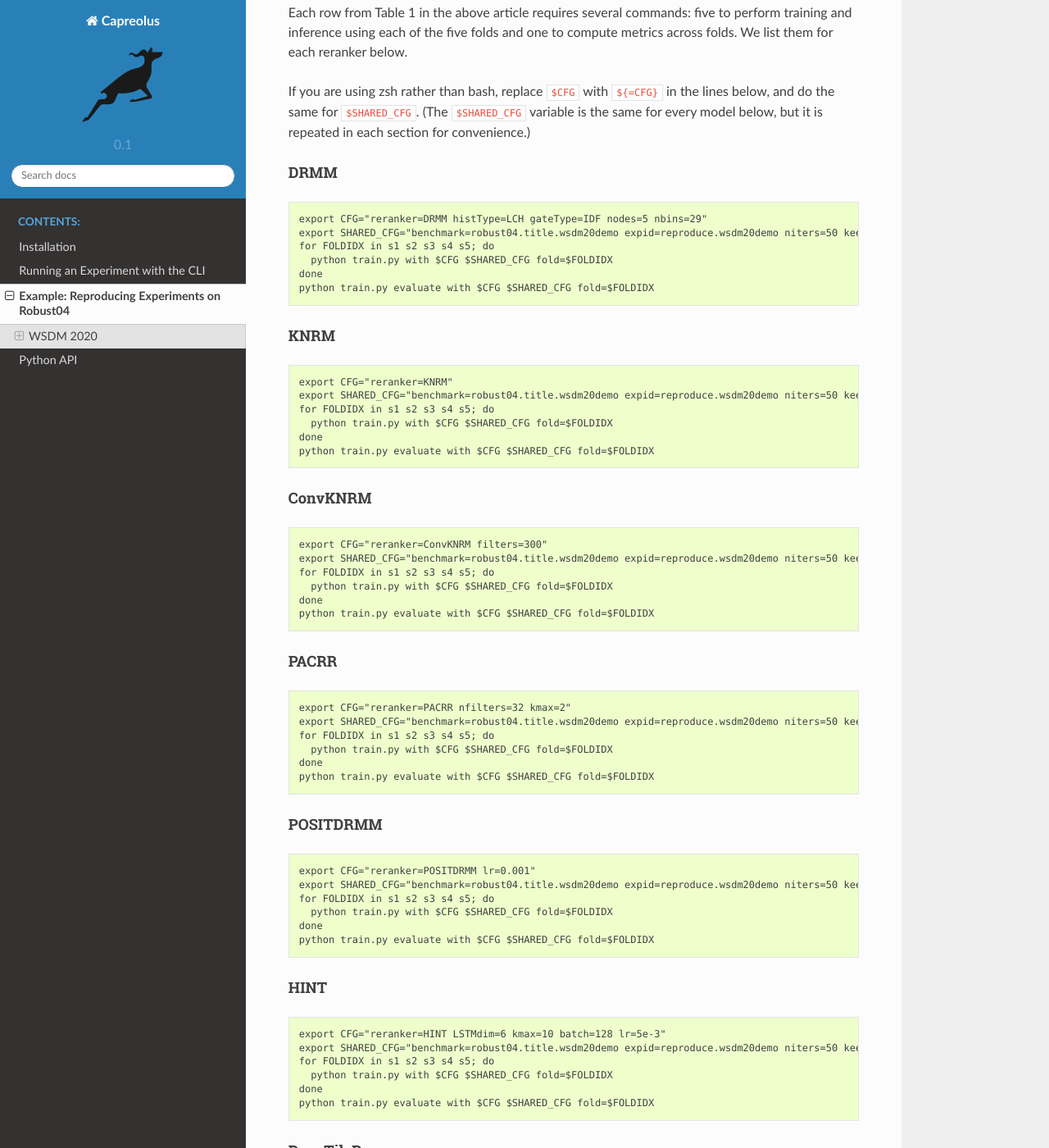
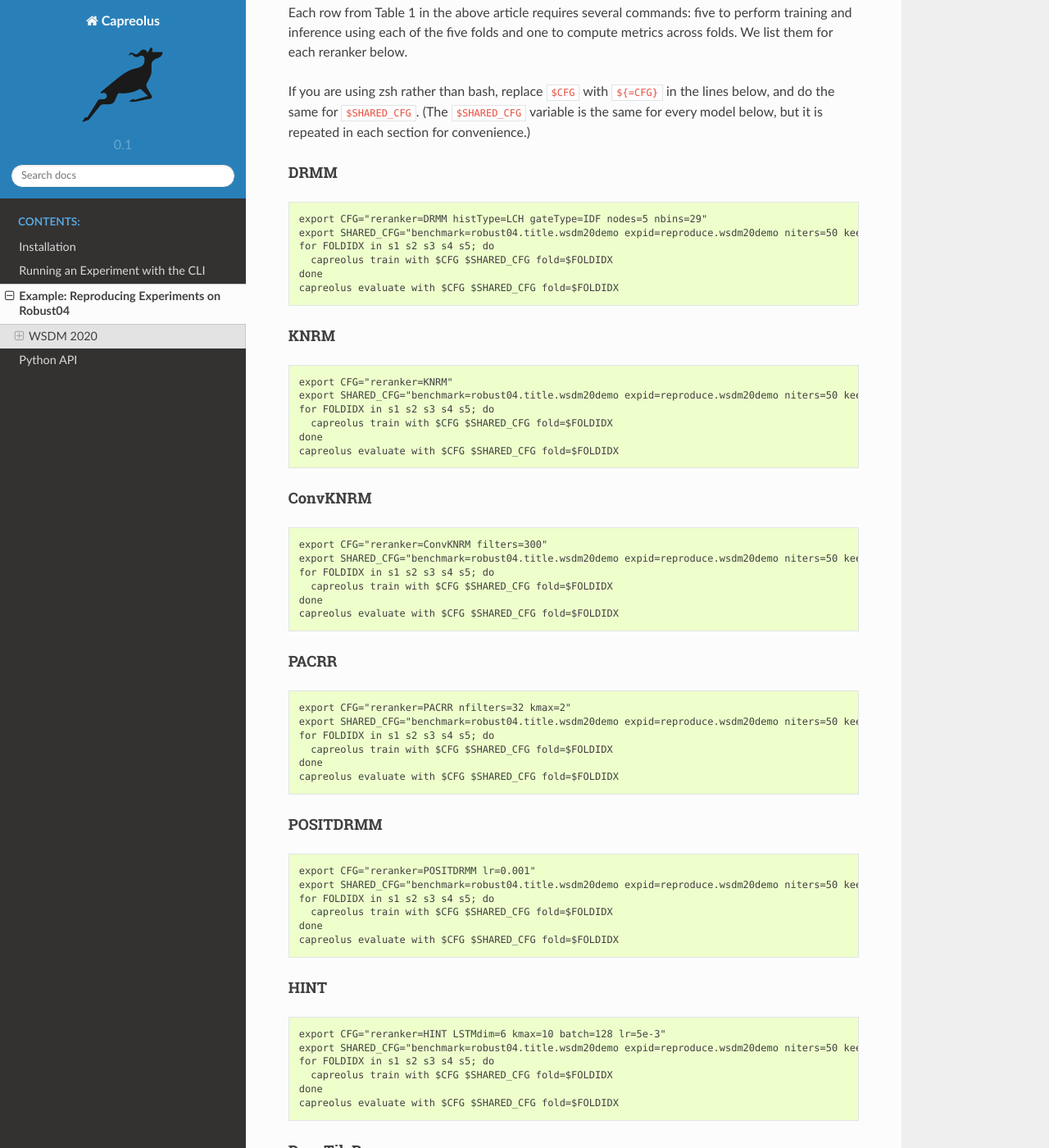
Before and after one commit to capreolus-ir/capreolus, a Sphinx documentation site: the page built from docs/experiments-wsdm20.md, in a window 1280 px wide and 1400 px high, scrolled down 528 px. Shown: the whole window at 82% size. Built offline with Sphinx 7.4.7 and the Read the Docs theme 2.0.0, drawn with Linux system fonts in a browser that asks for light colours; some of the changed text lies outside the part shown.

Commit message:
specify capreolus command rather than main script

````diff
--- a/docs/experiments-wsdm20.md
+++ b/docs/experiments-wsdm20.md
@@ -16,9 +16,9 @@
 export CFG="reranker=DRMM histType=LCH gateType=IDF nodes=5 nbins=29"
 export SHARED_CFG="benchmark=robust04.title.wsdm20demo expid=reproduce.wsdm20demo niters=50 keepstops=False"
 for FOLDIDX in s1 s2 s3 s4 s5; do
-  python train.py with $CFG $SHARED_CFG fold=$FOLDIDX
+  capreolus train with $CFG $SHARED_CFG fold=$FOLDIDX
 done
-python train.py evaluate with $CFG $SHARED_CFG fold=$FOLDIDX
+capreolus evaluate with $CFG $SHARED_CFG fold=$FOLDIDX
 ```
 
 #### KNRM
@@ -26,9 +26,9 @@
 export CFG="reranker=KNRM"
 export SHARED_CFG="benchmark=robust04.title.wsdm20demo expid=reproduce.wsdm20demo niters=50 keepstops=False"
 for FOLDIDX in s1 s2 s3 s4 s5; do
-  python train.py with $CFG $SHARED_CFG fold=$FOLDIDX
+  capreolus train with $CFG $SHARED_CFG fold=$FOLDIDX
 done
-python train.py evaluate with $CFG $SHARED_CFG fold=$FOLDIDX
+capreolus evaluate with $CFG $SHARED_CFG fold=$FOLDIDX
 ```
 
 #### ConvKNRM
@@ -36,9 +36,9 @@
 export CFG="reranker=ConvKNRM filters=300"
 export SHARED_CFG="benchmark=robust04.title.wsdm20demo expid=reproduce.wsdm20demo niters=50 keepstops=False"
 for FOLDIDX in s1 s2 s3 s4 s5; do
-  python train.py with $CFG $SHARED_CFG fold=$FOLDIDX
+  capreolus train with $CFG $SHARED_CFG fold=$FOLDIDX
 done
-python train.py evaluate with $CFG $SHARED_CFG fold=$FOLDIDX
+capreolus evaluate with $CFG $SHARED_CFG fold=$FOLDIDX
 ```
 
 #### PACRR
@@ -46,9 +46,9 @@
 export CFG="reranker=PACRR nfilters=32 kmax=2"
 export SHARED_CFG="benchmark=robust04.title.wsdm20demo expid=reproduce.wsdm20demo niters=50 keepstops=False"
 for FOLDIDX in s1 s2 s3 s4 s5; do
-  python train.py with $CFG $SHARED_CFG fold=$FOLDIDX
+  capreolus train with $CFG $SHARED_CFG fold=$FOLDIDX
 done
-python train.py evaluate with $CFG $SHARED_CFG fold=$FOLDIDX
+capreolus evaluate with $CFG $SHARED_CFG fold=$FOLDIDX
 ```
 
 #### POSITDRMM
@@ -56,9 +56,9 @@
 export CFG="reranker=POSITDRMM lr=0.001"
 export SHARED_CFG="benchmark=robust04.title.wsdm20demo expid=reproduce.wsdm20demo niters=50 keepstops=False"
 for FOLDIDX in s1 s2 s3 s4 s5; do
-  python train.py with $CFG $SHARED_CFG fold=$FOLDIDX
+  capreolus train with $CFG $SHARED_CFG fold=$FOLDIDX
 done
-python train.py evaluate with $CFG $SHARED_CFG fold=$FOLDIDX
+capreolus evaluate with $CFG $SHARED_CFG fold=$FOLDIDX
 ```
 
 #### HINT
@@ -66,9 +66,9 @@
 export CFG="reranker=HINT LSTMdim=6 kmax=10 batch=128 lr=5e-3"
 export SHARED_CFG="benchmark=robust04.title.wsdm20demo expid=reproduce.wsdm20demo niters=50 keepstops=False"
 for FOLDIDX in s1 s2 s3 s4 s5; do
-  python train.py with $CFG $SHARED_CFG fold=$FOLDIDX
+  capreolus train with $CFG $SHARED_CFG fold=$FOLDIDX
 done
-python train.py evaluate with $CFG $SHARED_CFG fold=$FOLDIDX
+capreolus evaluate with $CFG $SHARED_CFG fold=$FOLDIDX
 ```
 
 #### DeepTileBars
@@ -76,9 +76,9 @@
 export CFG="reranker=DeepTileBar"
 export SHARED_CFG="benchmark=robust04.title.wsdm20demo expid=reproduce.wsdm20demo niters=50 keepstops=False"
 for FOLDIDX in s1 s2 s3 s4 s5; do
-  python train.py with $CFG $SHARED_CFG fold=$FOLDIDX
+  capreolus train with $CFG $SHARED_CFG fold=$FOLDIDX
 done
-python train.py evaluate with $CFG $SHARED_CFG fold=$FOLDIDX
+capreolus evaluate with $CFG $SHARED_CFG fold=$FOLDIDX
 ```
 
 #### DUET
@@ -86,9 +86,9 @@
 export CFG="reranker=DUET"
 export SHARED_CFG="benchmark=robust04.title.wsdm20demo expid=reproduce.wsdm20demo niters=50 keepstops=False"
 for FOLDIDX in s1 s2 s3 s4 s5; do
-  python train.py with $CFG $SHARED_CFG fold=$FOLDIDX
+  capreolus train with $CFG $SHARED_CFG fold=$FOLDIDX
 done
-python train.py evaluate with $CFG $SHARED_CFG fold=$FOLDIDX
+capreolus evaluate with $CFG $SHARED_CFG fold=$FOLDIDX
 ```
 
 #### DSSM
@@ -96,9 +96,9 @@
 export CFG="reranker=DSSM datamode=trigram"
 export SHARED_CFG="benchmark=robust04.title.wsdm20demo expid=reproduce.wsdm20demo niters=50 keepstops=False"
 for FOLDIDX in s1 s2 s3 s4 s5; do
-  python train.py with $CFG $SHARED_CFG fold=$FOLDIDX
+  capreolus train with $CFG $SHARED_CFG fold=$FOLDIDX
 done
-python train.py evaluate with $CFG $SHARED_CFG fold=$FOLDIDX
+capreolus evaluate with $CFG $SHARED_CFG fold=$FOLDIDX
 ```
 
 #### CDSSM
@@ -106,9 +106,9 @@
 export CFG="reranker=CDSSM nfilter=1 nhiddens=30 nkernel=30 windowsize=4"
 export SHARED_CFG="benchmark=robust04.title.wsdm20demo expid=reproduce.wsdm20demo niters=50 keepstops=False"
 for FOLDIDX in s1 s2 s3 s4 s5; do
-  python train.py with $CFG $SHARED_CFG fold=$FOLDIDX
+  capreolus train with $CFG $SHARED_CFG fold=$FOLDIDX
 done
-python train.py evaluate with $CFG $SHARED_CFG fold=$FOLDIDX
+capreolus evaluate with $CFG $SHARED_CFG fold=$FOLDIDX
 ```
 
 ### Non-determinism
````
